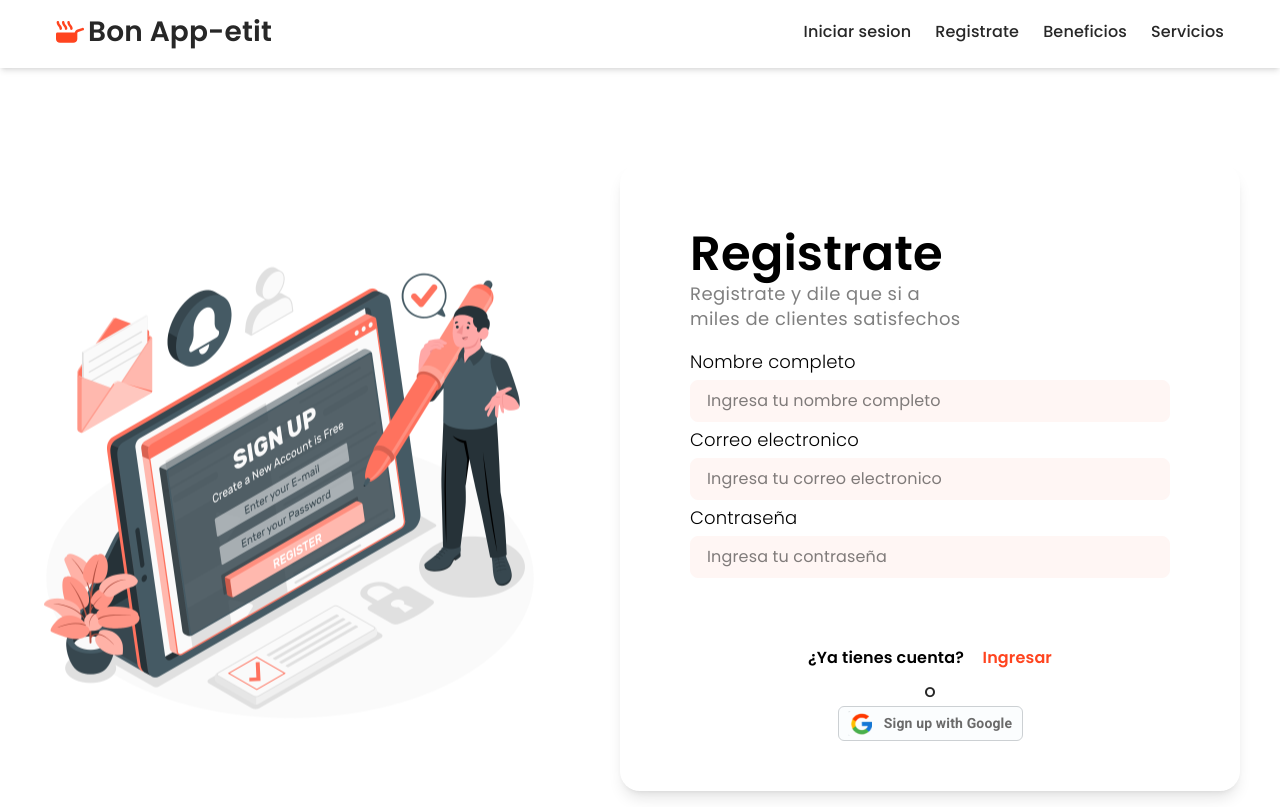
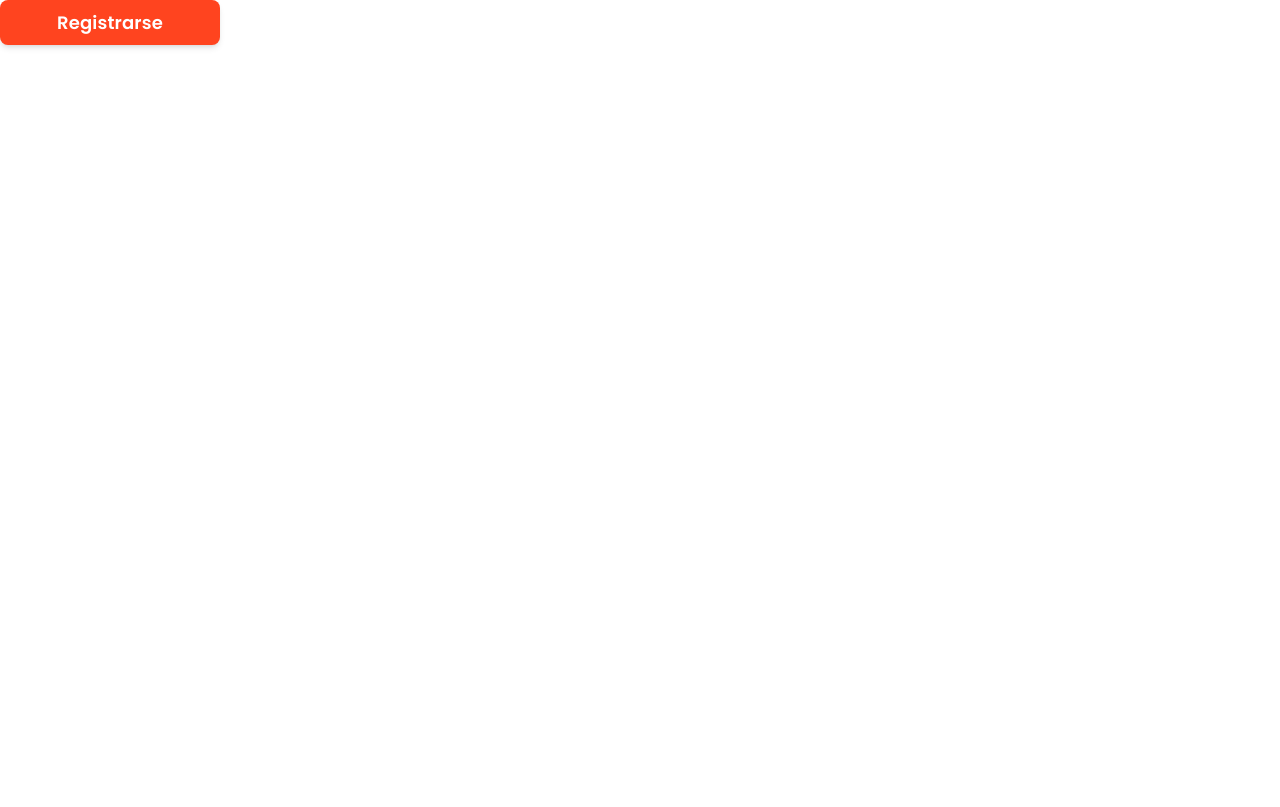
Before and after one commit to BonApp-etit/front, a Next.js app: page /CreationComponents in a window 1280 px wide. Built offline with nearby package versions, Linux system fonts and the light colour scheme.

Commit message:
Creation of LoadingButton

```diff
--- /dev/null
+++ b/src/components/common_components/LoadingButton.jsx
@@ -0,0 +1,51 @@
+import React from "react";
+
+export default function LoadingButton({
+  isLoading,
+  onClick,
+  children,
+  isComplete,
+}) {
+  return (
+    <button
+      onClick={onClick}
+      className="flex h-[35px] w-[190px] items-center justify-center rounded-lg bg-cs500 p-3 font-poppins text-sm font-semibold text-white shadow-md transition-all duration-150 ease-in-out hover:bg-cs700 hover:shadow-2xl active:bg-cs900 active:shadow-none md:h-[45px] md:w-[220px] md:text-base lg:text-lg"
+      disabled={isLoading}
+    >
+      {isLoading ? (
+        <div role="status">
+          <svg
+            aria-hidden="true"
+            class="inline h-6 w-6 animate-spin fill-white text-gray-200 md:h-7 md:w-7 dark:text-slate-300"
+            viewBox="0 0 100 101"
+            fill="none"
+            xmlns="http://www.w3.org/2000/svg"
+          >
+            <path
+              d="M100 50.5908C100 78.2051 77.6142 100.591 50 100.591C22.3858 100.591 0 78.2051 0 50.5908C0 22.9766 22.3858 0.59082 50 0.59082C77.6142 0.59082 100 22.9766 100 50.5908ZM9.08144 50.5908C9.08144 73.1895 27.4013 91.5094 50 91.5094C72.5987 91.5094 90.9186 73.1895 90.9186 50.5908C90.9186 27.9921 72.5987 9.67226 50 9.67226C27.4013 9.67226 9.08144 27.9921 9.08144 50.5908Z"
+              fill="currentColor"
+            />
+            <path
+              d="M93.9676 39.0409C96.393 38.4038 97.8624 35.9116 97.0079 33.5539C95.2932 28.8227 92.871 24.3692 89.8167 20.348C85.8452 15.1192 80.8826 10.7238 75.2124 7.41289C69.5422 4.10194 63.2754 1.94025 56.7698 1.05124C51.7666 0.367541 46.6976 0.446843 41.7345 1.27873C39.2613 1.69328 37.813 4.19778 38.4501 6.62326C39.0873 9.04874 41.5694 10.4717 44.0505 10.1071C47.8511 9.54855 51.7191 9.52689 55.5402 10.0491C60.8642 10.7766 65.9928 12.5457 70.6331 15.2552C75.2735 17.9648 79.3347 21.5619 82.5849 25.841C84.9175 28.9121 86.7997 32.2913 88.1811 35.8758C89.083 38.2158 91.5421 39.6781 93.9676 39.0409Z"
+              fill="currentFill"
+            />
+          </svg>
+          <span class="sr-only">{children}</span>
+        </div>
+      ) : isComplete ? (
+        <div>
+          {/* Icono de palomita */}
+          <svg
+            className="inline h-6 w-6 fill-white md:h-10 md:w-10"
+            xmlns="http://www.w3.org/2000/svg"
+            viewBox="0 0 24 24"
+          >
+            <path d="M10 15.172l-3.88-3.88-1.42 1.42L10 18l9-9-1.41-1.42z" />
+          </svg>
+        </div>
+      ) : (
+        children
+      )}
+    </button>
+  );
+}
--- a/src/pages/CreationComponents/index.jsx
+++ b/src/pages/CreationComponents/index.jsx
@@ -1,44 +1,26 @@
-import Form from "../../components/common_components/Form";
-import InputContained from "@/components/common_components/InputContained";
-import ButtonContained from "@/components/common_components/ButtonContained";
-import SignInOPtions from "@/components/common_components/SignUpOptions";
+import LoadingButton from "@/components/common_components/LoadingButton";
+import React from "react";
+export default function SignUp() {
+  const [loading, setLoading] = React.useState(false);
+  const [isComplete, setIsComplete] = React.useState(false);
 
-import NavBar from "@/components/NavBar/NavBar";
-
-export default function SignUp() {
+  const handleClick = () => {
+    setLoading(true);
+    setTimeout(() => {
+      setLoading(false);
+      setIsComplete(true);
+    }, 3000);
+  };
   return (
     <main>
-      <NavBar />
-
-      <Form
-        tittle="Registrate"
-        subtitleTop=""
-        subtitleBottom="Registrate y dile que si a miles de clientes satisfechos"
-        src="/assets/SignUp/SignUp.svg"
-        alt="SignUp"
+      <LoadingButton
+        isComplete={isComplete}
+        isLoading={loading}
+        onClick={handleClick}
       >
-        <InputContained
-          label="Nombre completo"
-          placeholder="Ingresa tu nombre completo"
-          type="text"
-        />
-        <InputContained
-          label="Correo electronico"
-          placeholder="Ingresa tu correo electronico"
-          type="text"
-        />
-
-        <InputContained
-          label="Contraseña"
-          placeholder="Ingresa tu contraseña"
-          type="text"
-        />
-        <div className="mb-5 mt-5 flex justify-center lg:mb-10">
-          <ButtonContained text="Registrarse"></ButtonContained>
-        </div>
-
-        <SignInOPtions />
-      </Form>
+        {" "}
+        {isComplete ? "¡Completado!" : "Registrarse"}
+      </LoadingButton>
     </main>
   );
 }
```
